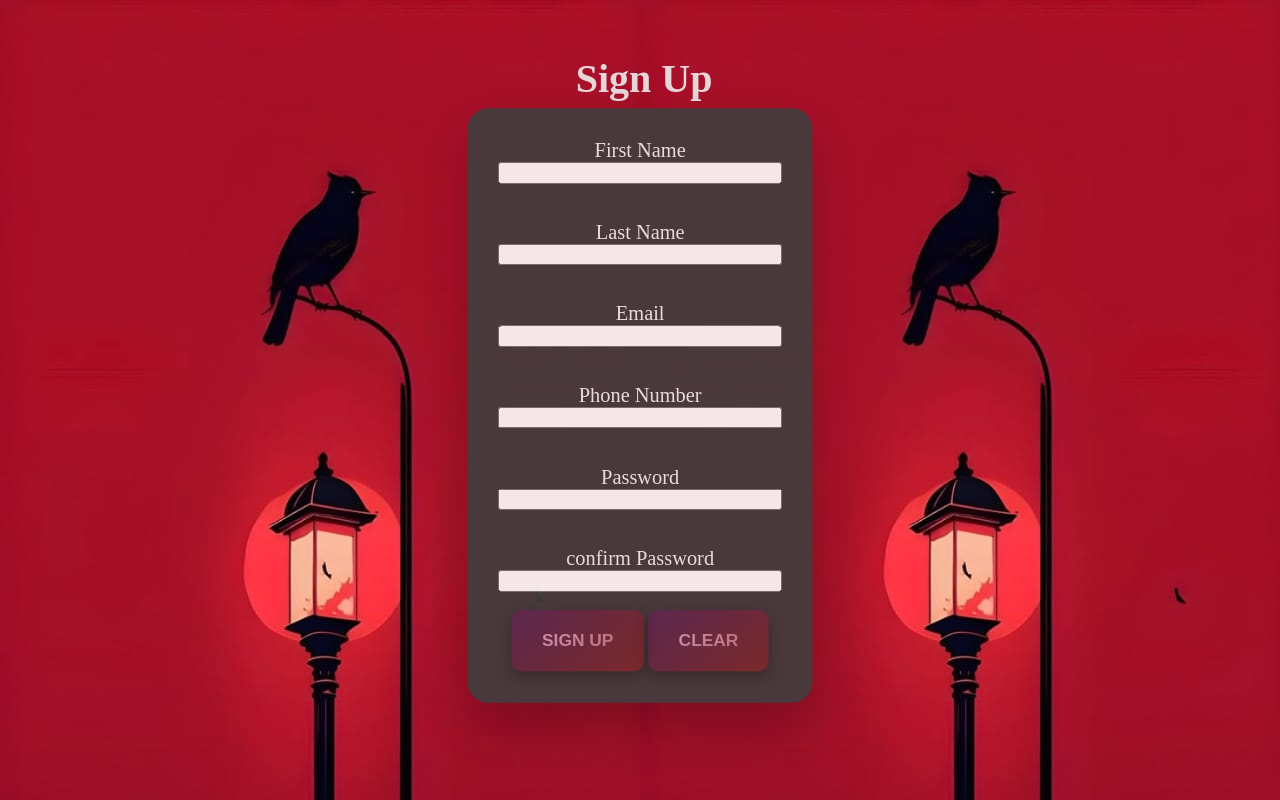
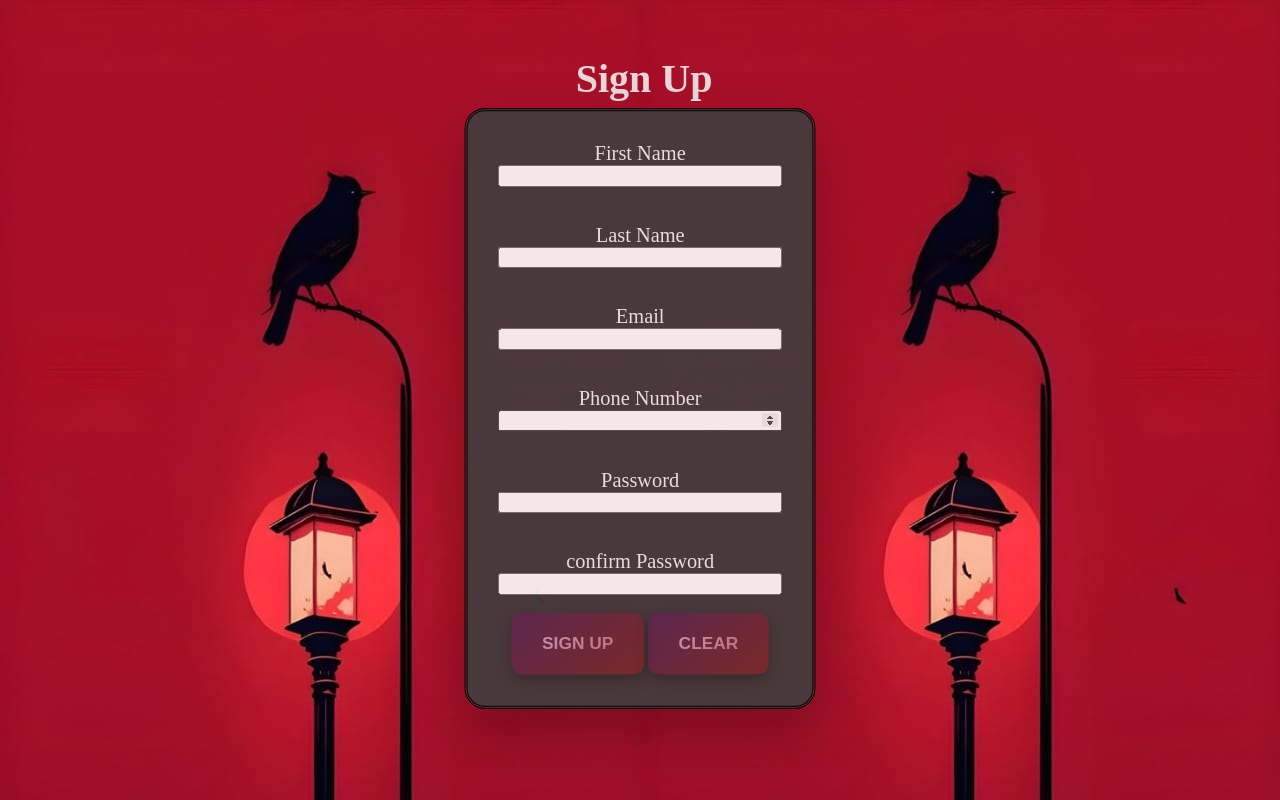
Before and after one commit to zainali353/Web-development-Journey, a plain HTML site: page Project 1/sign up.html in a window 1280 px wide. In both pictures the pointer is over the element 640 px from the left and 413 px from the top of the page. Drawn offline with Linux system fonts and the light colour scheme.

Commit message:
card changes

```diff
--- a/Project 1/sign up.css
+++ b/Project 1/sign up.css
@@ -33,6 +33,7 @@ h1{
 .card {
  width: 300px;
  padding: 1.9rem 1.2rem;
+ opacity: 0.95;
  text-align: center;
  background: rgb(64, 63, 63);
  border-radius: 20px;
@@ -45,6 +46,10 @@ h1{
 .card:hover {
        transform: translateY(-8px) scale(1.02);
     box-shadow: 0 25px 50px rgba(0, 0, 0, 0.25);
+    opacity: 100%;
+    border-radius: 20px;
+    border-style: double;
+    border-color: black;
     transition: all 0.3s ease;
 }
 label{
```
